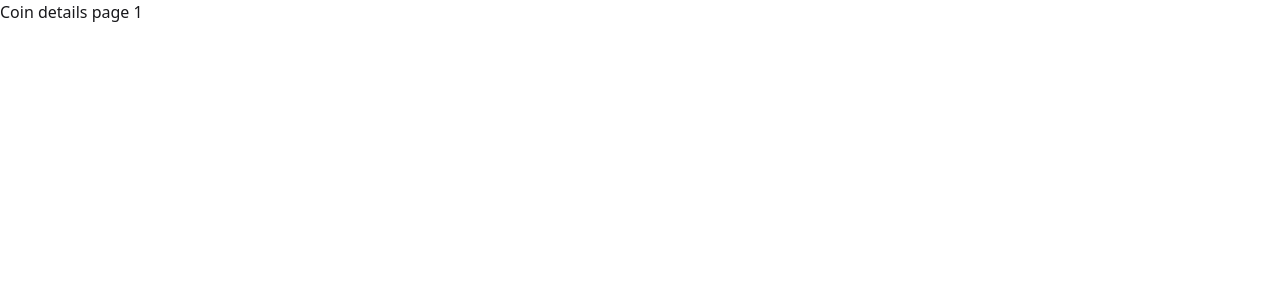
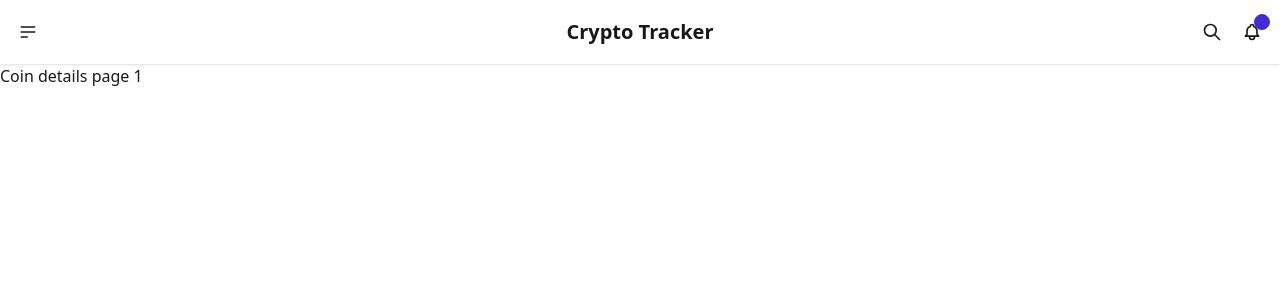
Before and after one commit to jeebachh2/Crypto-Tracker-Project, a React (Vite) app: page /details/1 in a window 1280 px wide. Shown: the top 300 px of the page. Built offline with nearby package versions, Linux system fonts and the light colour scheme.

Commit message:
Added Layouts in router dom

```diff
--- a/src/Components/Routing/Routing.jsx
+++ b/src/Components/Routing/Routing.jsx
@@ -1,15 +1,21 @@
 import {Route, Routes} from "react-router-dom";
 import Home from "../../pages/Home";
 import CoinDetailsPage from "../../pages/CoinDetailsPage";
+import MainLayout from "../../pages/Layout";
 
 
 function Routing() {
     return (
         <Routes>
-            <Route path="/" element={<Home />} />
-            <Route path="details/:coinId" element={<CoinDetailsPage />} />
+            <Route path="/" element={<MainLayout />} >
+
+                <Route index element={<Home />} />
+                <Route path="details/:coinId" element={<CoinDetailsPage />} />
+
+            </Route>
+
         </Routes>
-    )
+    );
 
 }
 
--- a/src/pages/CoinDetailsPage.jsx
+++ b/src/pages/CoinDetailsPage.jsx
@@ -1,10 +1,12 @@
 import { useParams } from "react-router-dom";
+import Navbar from "../Components/Navbar/Navbar";
 
 function CoinDetailsPage() {
 
     const {coinId} = useParams();
     return (
         <div>
+
             <h1>Coin details page {coinId}</h1>
         </div>
     )
--- a/src/pages/Home.jsx
+++ b/src/pages/Home.jsx
@@ -8,7 +8,7 @@
 function Home() {
     return (
         <>
-        <Navbar  />
+
         <Banner />
         <CoinTable />
         </>
--- /dev/null
+++ b/src/pages/Layout.jsx
@@ -0,0 +1,12 @@
+import { Outlet } from "react-router-dom";
+import Navbar from "../Components/Navbar/Navbar";
+
+function MainLayout() {
+    return (
+        <>
+         <Navbar />  {/**This navbar is the shared ui we want to across pages */}
+         <Outlet />   {/**The actual page which will be rendered along with navbar */}
+        </>
+    )
+}
+export default MainLayout;
```
Also changed, not shown: src/App.jsx (+5 -3 lines).
